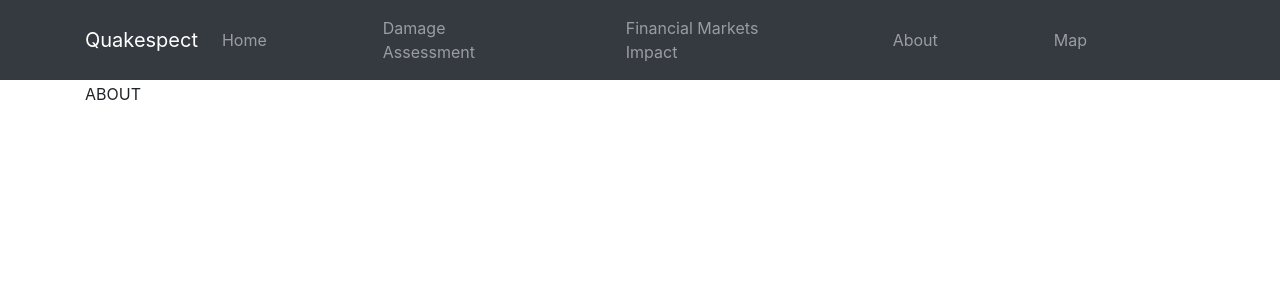
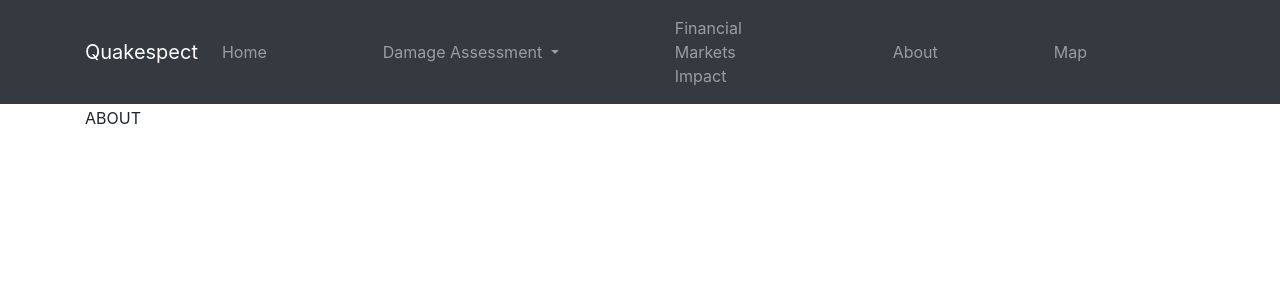
Before and after one commit to labs13-quake-viewer/ds-application, a Flask app: page /about in a window 1280 px wide. Shown: the top 300 px of the page. Run offline with Flask 3, Linux system fonts and the light colour scheme; some libraries are stand-ins or nearby versions.

Commit message:
Added a dropdown button to the navigation bar

```diff
--- a/app/templates/includes/_navbar.html
+++ b/app/templates/includes/_navbar.html
@@ -18,9 +18,16 @@
         <li class="nav-item">
           <a class="nav-link" href="/">Home</a>
         </li>
-        <li class="nav-item">
-          <a class="nav-link" href="/damage">Damage Assessment</a>
-        </li>
+        <li class="nav-item dropdown">
+            <a class="nav-link dropdown-toggle" href="#" id="navbarDropdown" role="button" data-toggle="dropdown" aria-haspopup="true" aria-expanded="false">
+              Damage Assessment
+            </a>
+            <div class="dropdown-menu" aria-labelledby="navbarDropdown">
+              <a class="dropdown-item" href="/damage">Damage1</a>
+              <a class="dropdown-item" href="#">Another action</a>
+              <a class="dropdown-item" href="#">Something else here</a>
+            </div>
+          </li>
         <li class="nav-item">
           <a class="nav-link" href="/markets">Financial Markets Impact</a>
         </li>
```
